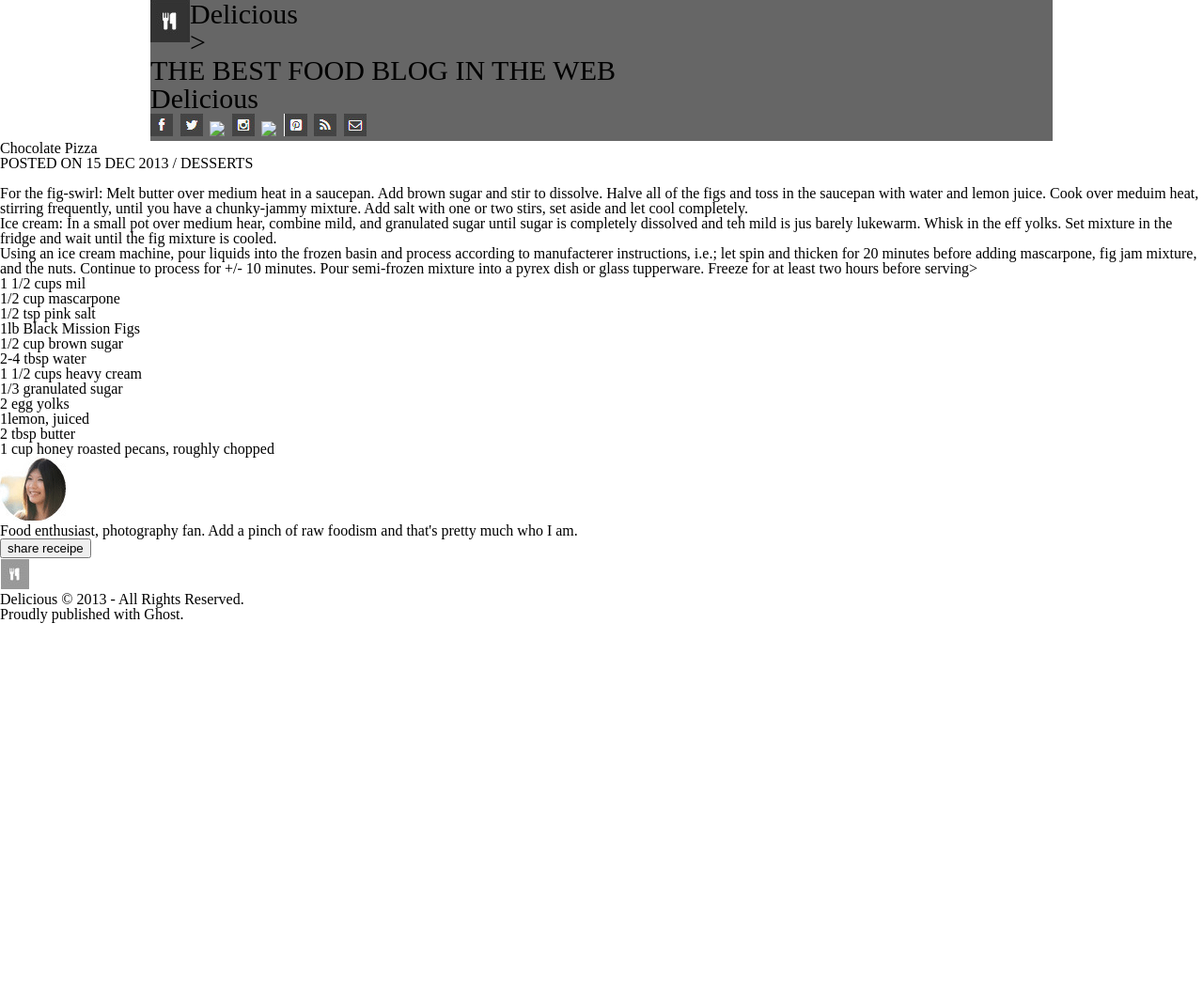
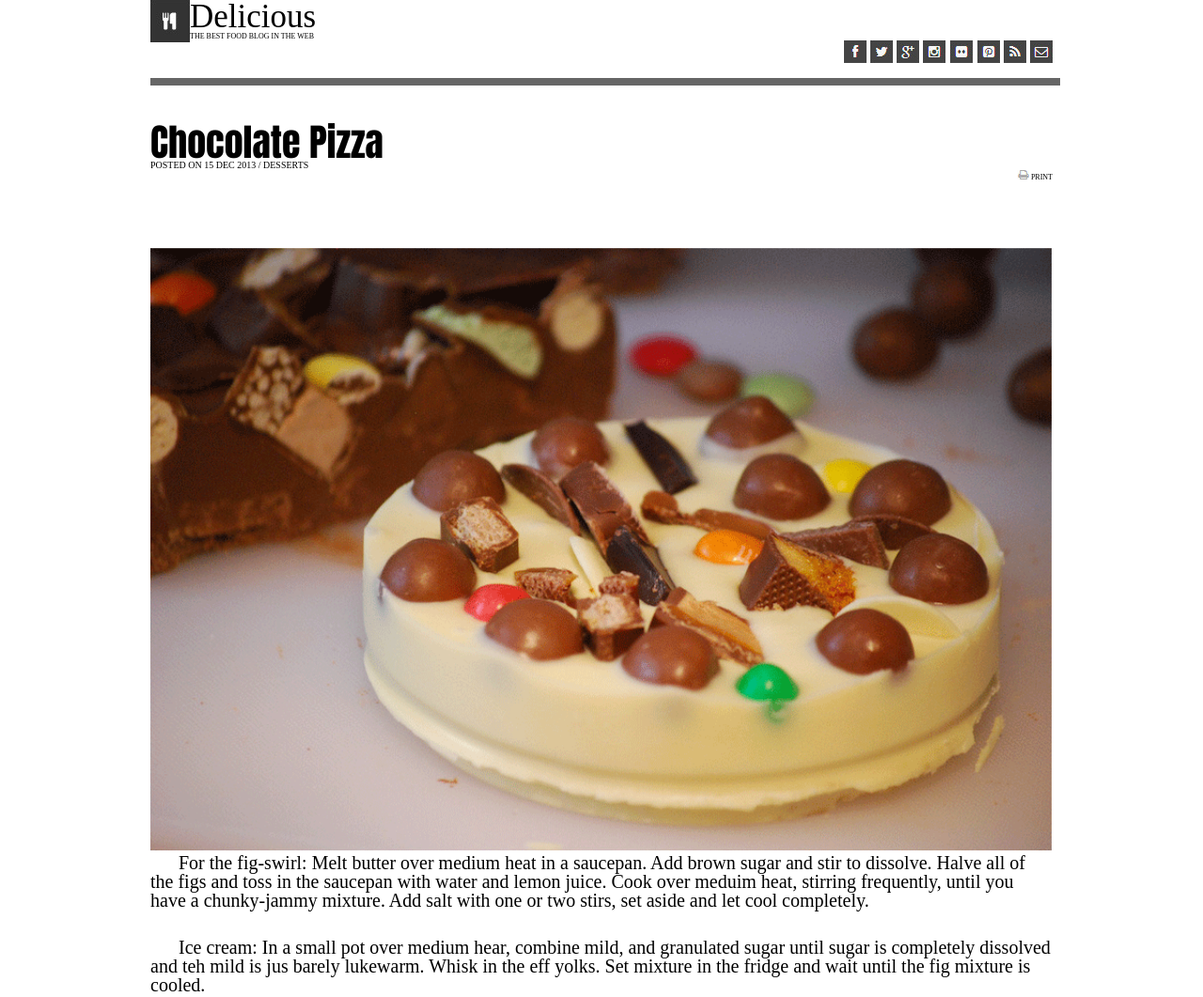
Before and after one commit to Tanner253/Chocolate-Cake, a plain HTML site: page index.html in a window 1280 px wide. Shown: the top 1061 px of the page at 94% size. Before the commit the page ends 800 px from the top, so only its background shows below. Drawn offline with Linux system fonts and the light colour scheme.

Commit message:
ran out of time

```diff
--- a/index.html
+++ b/index.html
@@ -10,79 +10,83 @@
 
         </head>
 
-<body>
+    <header>
+           <img id = 'logo' src="img/logo.png"/>
 
-    <header>
-
+        <h1>Delicious</h1>
+        <h2>THE BEST FOOD BLOG IN THE WEB</h2>
         <nav>
 
-        <img id = 'logo' src="img/logo.png"/>
 
-        <h1>Delicious</h1>>
-        <h2>THE BEST FOOD BLOG IN THE WEB</h2>
-
-        <h1>Delicious</h1>
         <img src="img/fb-icon.png"/>
         <img src="img/twit-icon.png"/>
-        <img src="img/googl-icon.png"/>
+        <img src="img/google icon.png"/>
         <img src="img/insta-icon.png"/>
-        <img src="img/flic-icon.png"/>
+        <img src="img/flic.png"/>
         <img src="img/pint-icon.png"/>
         <img src="img/rss-icon.png"/>
         <img src="img/mail-icon.png"/>
 
 
     </nav>
+ <div id='topLine'></div>
+    </header>
 
-    </header>
+
+
     <h3>Chocolate Pizza</h3>
         <h4>POSTED ON 15 DEC 2013 / DESSERTS</h4>
-     <img sr="img/print-icon.png" alt =""/>
+     <p id= 'printLogo'><img src="img/print-icon.png" alt =""/> PRINT</p>
 
-<ul>
-    <li>   For the fig-swirl: Melt butter over medium heat in a saucepan.  Add brown sugar and stir to dissolve.  Halve all
+     <img id="chocoCake" src="img/choco-pizza.png">
+<body>
+
+
+    <p> For the fig-swirl: Melt butter over medium heat in a saucepan.  Add brown sugar and stir to dissolve.  Halve all
         of the figs and toss in the saucepan with water and lemon juice.  Cook over meduim heat, stirring frequently, until
-        you have a chunky-jammy mixture. Add salt with one or two stirs, set aside and let cool completely.</li>
+        you have a chunky-jammy mixture. Add salt with one or two stirs, set aside and let cool completely. </p>
 
-    <li>     Ice cream: In a small pot over medium hear, combine mild, and granulated sugar until sugar is completely
+    <p>     Ice cream: In a small pot over medium hear, combine mild, and granulated sugar until sugar is completely
         dissolved and teh mild is jus barely lukewarm. Whisk in the eff yolks. Set mixture in the fridge and wait until the
-        fig mixture is cooled.</li>
+        fig mixture is cooled.</p>
 
-    <li>     Using an ice cream machine, pour liquids into the frozen basin and process according to manufacterer
+    <p>     Using an ice cream machine, pour liquids into the frozen basin and process according to manufacterer
         instructions, i.e.; let spin and thicken for 20 minutes before adding mascarpone, fig jam mixture, and the nuts.
         Continue to process for +/- 10 minutes. Pour semi-frozen mixture into a pyrex dish or glass tupperware. Freeze for
-        at least two hours before serving></li>
-</ul>
+        at least two hours before serving </p>
 
 
-<nav>
-    <ul>
+
+    <div id = "list">
+    <ol id="listLeft">
         <li>1 1/2 cups mil</li>
         <li>1/2 cup mascarpone</li>
         <li>1/2 tsp pink salt</li>
-        <li>1lb Black Mission Figs</li>
+        <li>1 lb Black Mission Figs</li>
         <li>1/2 cup brown sugar</li>
         <li>2-4 tbsp water</li>
-    </ul>
-<div>
-    <ul>
+    </ol>
+
+    <ol id = "listRight" >
         <li>1 1/2 cups heavy cream</li>
         <li>1/3 granulated sugar</li>
         <li>2 egg yolks</li>
-        <li>1lemon, juiced</li>
+        <li>1 lemon, juiced</li>
         <li>2 tbsp butter</li>
         <li>1 cup honey roasted pecans, roughly chopped</li>
-    </ul>
-</div>
-</nav>
+        </ol>
+    </div>
 
 
-<img src="img/van-pic.png"/>
+<div id = "bottomLine"></div>
+<img id = "lady" src="img/van-pic.png"/>
 <p>Food enthusiast, photography fan. Add a pinch of raw foodism and that&apos;s
     pretty much who I am.</p>
 <button>share receipe</button>
 
+
 </body>
+
 
 <footer>
         <img src="img/small-logo.png"/>
--- a/style/style.css
+++ b/style/style.css
@@ -1,17 +1,108 @@
 header {
-    font-size : 30px;
-    margin:auto;
     width: 960px;
-    background : #666;
-
-
+    /* background-color:; */
+    margin: auto;
+    margin-bottom: 40px;
 }
 #logo{
     float:left;
 }
-header img{
-    display:inline;
+h1{
+    font-size: 35px;
+}
+h2{
+    font-size: 8px;
+}
+header nav{
+    float:right;
+}
+#chocoCake{
+    width:960px;
+}
+#topLine{
+    width: 960px;
+    border: 4px solid #666;
+    margin-top: 40px;
 }
 body{
+    width: 960px;
+    margin:auto;
+    margin-bottom: 40px;
+}
+h3{
+    font-size: 40px;
+    font-family: Impact, Haettenschweiler, 'Arial Narrow Bold', sans-serif;
+}
+h4{
+    font-size: 10px;
+}
+#paragraphs{
+    width: 960px;
+    font-size: 18px;
+    padding: 20px;
+    margin-bottom: 50px;
 
 }
+#printLogo{
+    float:right;
+    font-size: 8px;
+}
+#chocoCake{
+    margin-top: 40px;
+}
+
+#bottomLine{
+    border: 4px solid #666;
+    margin-top: 20px;
+}
+#listRight{
+    margin-top: 30px;
+    width:calc(960px - 50%);
+    float:right;
+
+
+}
+#listLeft{
+    margin-top: 30px;
+    width: calc(960px -50%);
+    float:left;
+
+    margin-left: 50px;
+}
+section{
+    margin-top:350px;
+}
+#list{
+    height: 300px;
+    background-image: url(../img/list-bg.png);
+}
+body p{
+    font-size: 20px;
+    text-indent: 30px;
+    margin-bottom: 30px;
+
+}
+div ol li{
+    font-size: 17px;
+    padding: 8.5px;
+    font-family:"Comic Sans MS", cursive, sans-serif;
+}
+
+#lady{
+    float:left;
+}
+button{
+    color: white;
+    background:maroon;
+    transition: 350ms;
+    cursor: pointer;
+    padding: 10px;
+    font-size: 14px;
+    float:right;
+    text-transform: uppercase;
+}
+button:hover{
+border: 1px solid black;
+background: white;
+color:maroon;
+}
```
